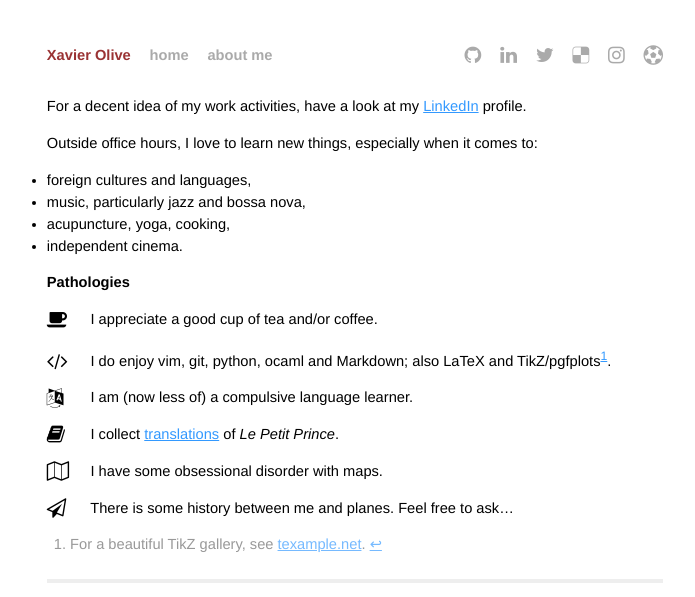
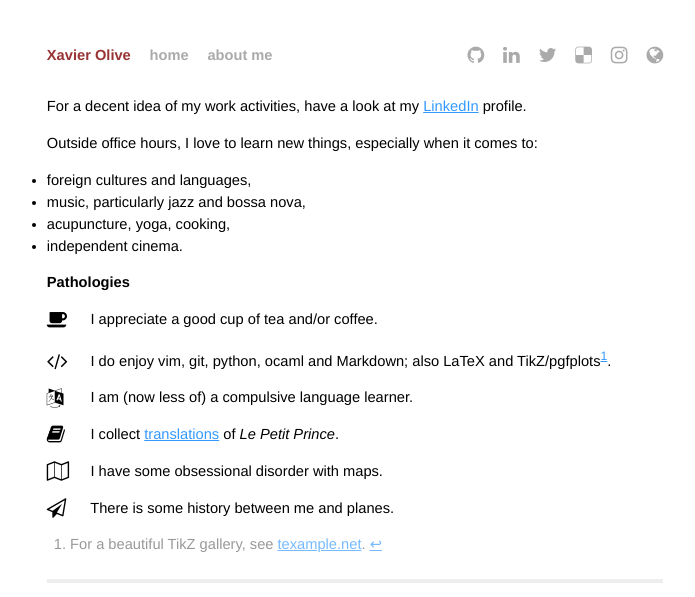
Before and after one commit to xoolive/xoolive.github.io, a Jekyll site: the page built from _pages/about-me.md, in a window 1280 px wide. Shown: the top 597 px of the page, without its empty margins (285-980 px from the left). Built offline with Jekyll 4.4.1, drawn with Linux system fonts in a browser that asks for light colours; nearby versions of some CDN libraries; Markdown is read by kramdown in place of the engine named in the settings.

Commit message:
Small changes

```diff
--- a/_layouts/default.html
+++ b/_layouts/default.html
@@ -61,7 +61,7 @@
         <i class="fa fa-instagram fa-lg"></i>
     </a>
     <a class="extra" href="https://runkeeper.com/user/xoolive/profile">
-        <i class="fa fa-futbol-o fa-lg"></i>
+        <i class="fa fa-globe fa-lg"></i>
     </a>
     </div>
   </div>
--- a/_pages/about-me.md
+++ b/_pages/about-me.md
@@ -35,4 +35,4 @@ I collect [translations](/le-petit-prince) of *Le Petit Prince*.
 I have some obsessional disorder with maps.
 
 <i class="fa fa-paper-plane-o fa-lg" style="margin-right: 1em; width: 15pt"></i>
-There is some history between me and planes. Feel free to ask...
+There is some history between me and planes.
```
